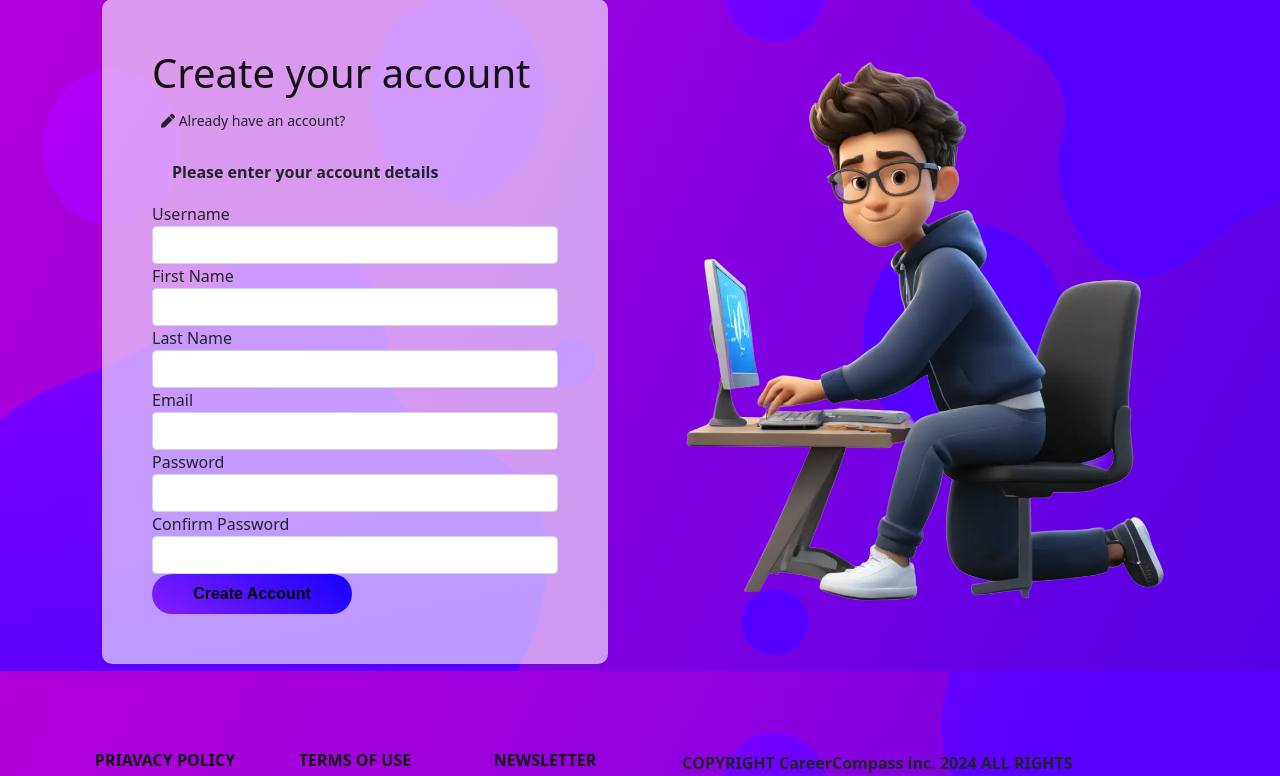
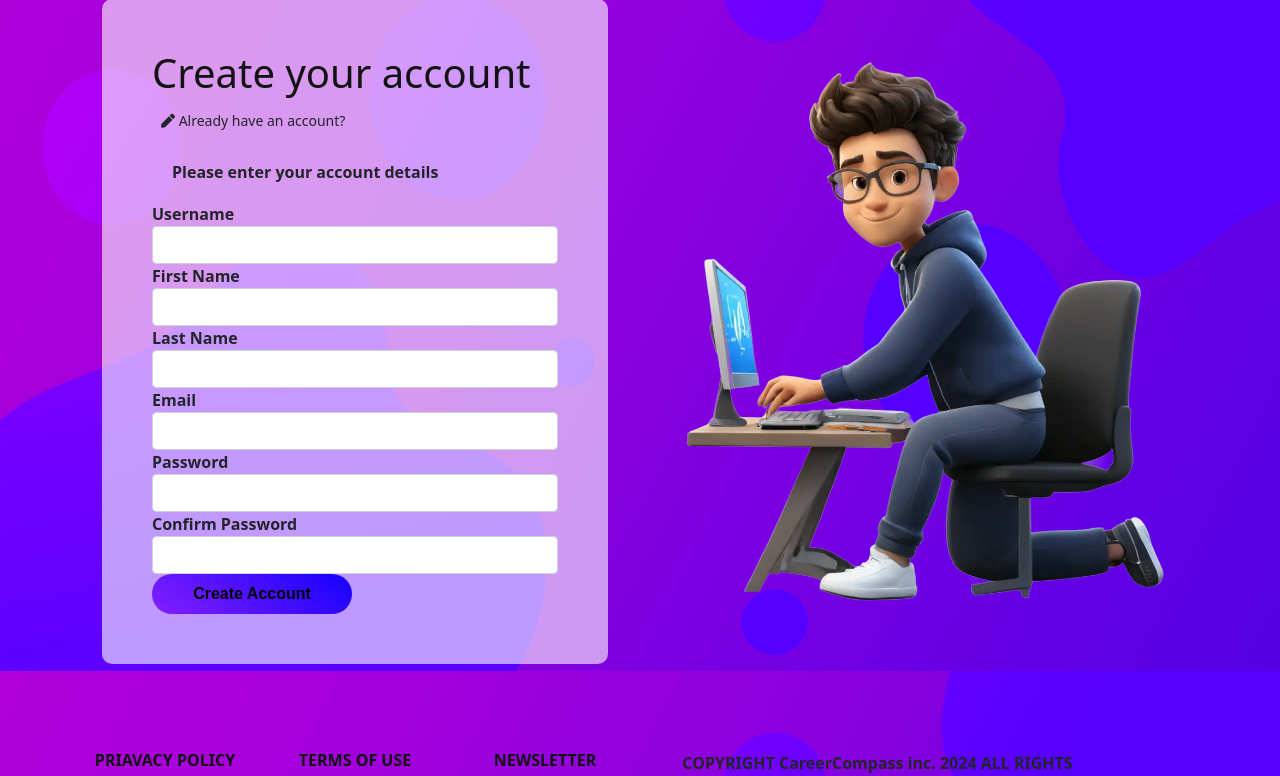
Before and after one commit to saundlj/AgileWebProj, a Flask app: page /createAccount in a window 1280 px wide. Shown: the part 129-905 px from the top of the page. Run offline with Flask 3, Linux system fonts and the light colour scheme.

Commit message:
changed font for form labels

```diff
--- a/app/templates/CreateAccount.html
+++ b/app/templates/CreateAccount.html
@@ -19,7 +19,7 @@
 
                         <fieldset class="form-group">
                             <div class = "form-group">
-                                {{form.username.label(class='form-control-label')}}
+                                {{form.username.label(class='form-control-label formTextLabel')}}
 
                                 {% if form.username.errors %}
                                     {{form.username(class="form-control is-invalid")}}
@@ -34,7 +34,7 @@
                             </div>
 
                             <div class = "form-group">
-                                {{form.first_name.label(class='form-control-label')}}
+                                {{form.first_name.label(class='form-control-label formTextLabel')}}
 
                                 {% if form.first_name.errors %}
                                     {{form.first_name(class="form-control is-invalid")}}
@@ -49,7 +49,7 @@
                             </div>
 
                             <div class = "form-group">
-                                {{form.last_name.label(class='form-control-label')}}
+                                {{form.last_name.label(class='form-control-label formTextLabel')}}
                                 {% if form.last_name.errors %}
                                     {{form.last_name(class="form-control is-invalid")}}
                                     <div class="invalid-feedback">
@@ -63,7 +63,7 @@
                             </div>
 
                             <div class = "form-group">
-                                {{form.email.label(class='form-control-label')}}
+                                {{form.email.label(class='form-control-label formTextLabel')}}
                                 {% if form.email.errors %}
                                     {{form.email(class="form-control is-invalid")}}
                                     <div class="invalid-feedback">
@@ -77,7 +77,7 @@
                             </div>
 
                             <div class = "form-group">
-                                {{form.password.label(class='form-control-label')}}
+                                {{form.password.label(class='form-control-label formTextLabel')}}
                                 {% if form.password.errors %}
                                     {{form.password(class="form-control is-invalid")}}
                                     <div class="invalid-feedback">
@@ -91,7 +91,7 @@
                             </div>
 
                             <div class = "form-group">
-                                {{form.confirm_password.label(class='form-control-label')}}
+                                {{form.confirm_password.label(class='form-control-label formTextLabel')}}
                                 {% if form.confirm_password.errors %}
                                     {{form.confirm_password(class="form-control is-invalid")}}
                                     <div class="invalid-feedback">
```
